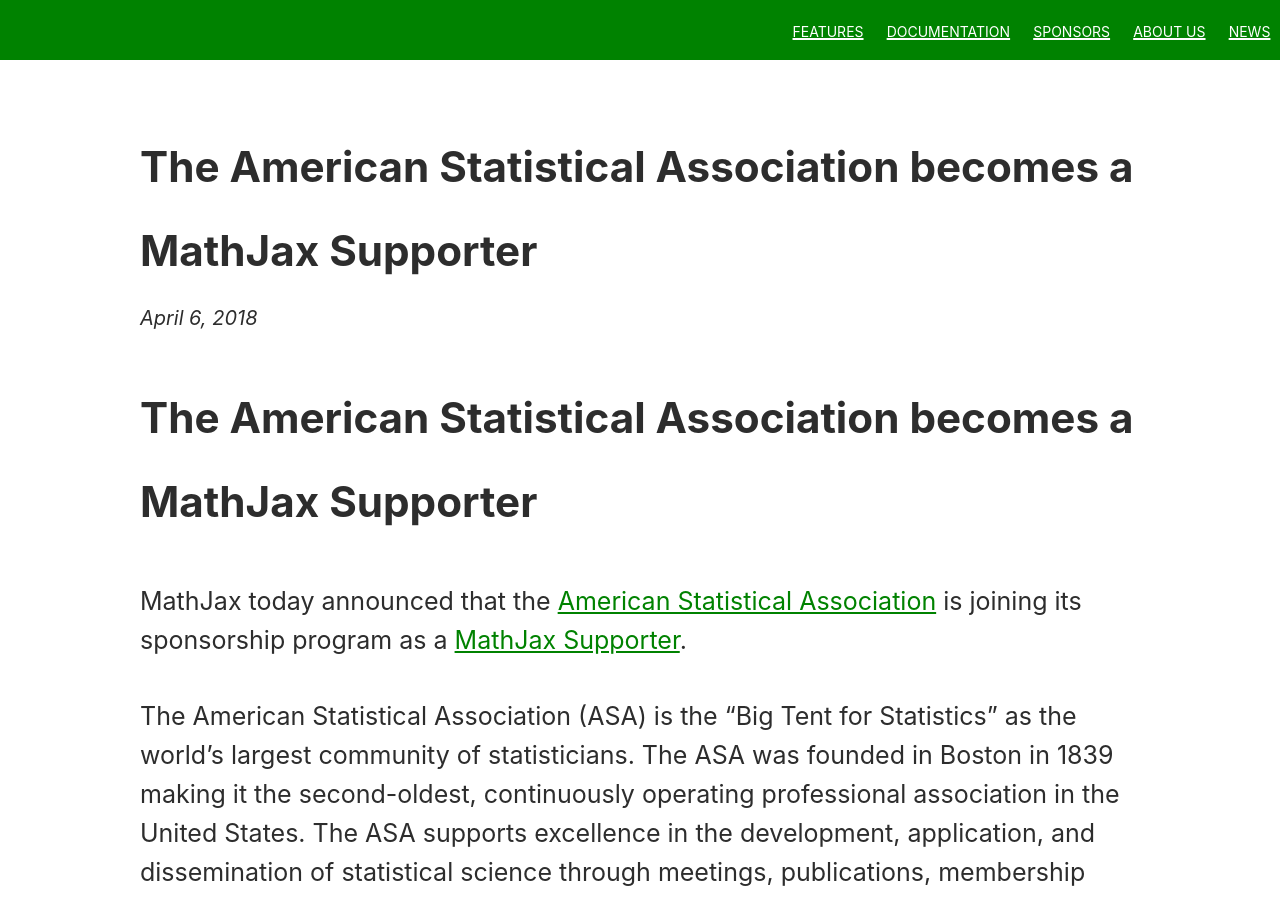
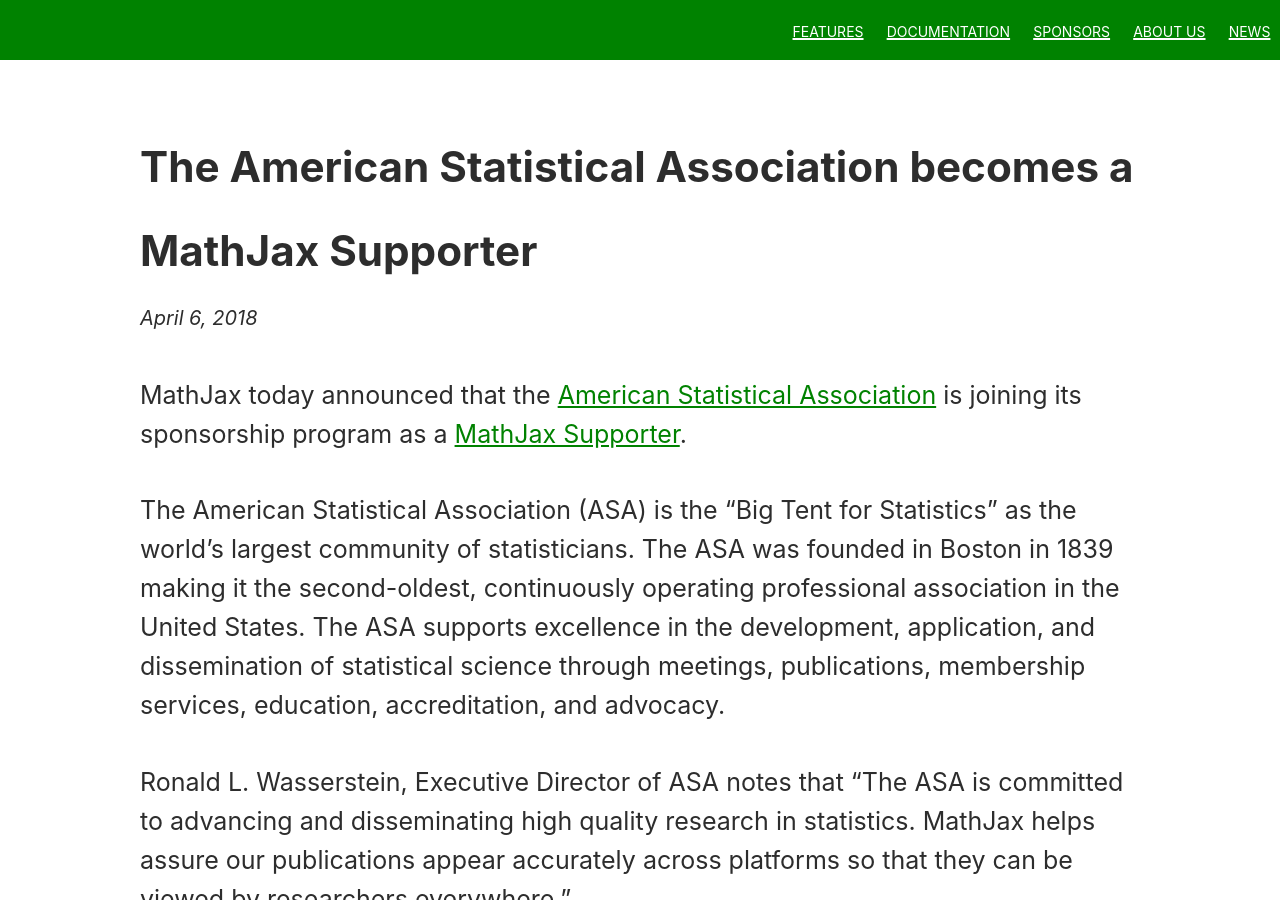
Before and after one commit to mathjax/MathJax-website, a Jekyll site: the page built from _posts/2018/2018-04-06-ASA-supports-MathJax.md, in a window 1280 px wide and 900 px high. Built offline with Jekyll 4.4.1, drawn with Linux system fonts in a browser that asks for light colours.

Commit message:
Update ASA message and add badge.  Resolves issue #84

```diff
--- a/_includes/frontpage/sponsors.html
+++ b/_includes/frontpage/sponsors.html
@@ -239,6 +239,9 @@
       <a href="http://www.redlink.com/">
         <img class="supporter-img" alt="RedLink" src="badge/sponsors/redlink.png">
       </a>
+      <a href="http://www.amstat.org/">
+        <img class="supporter-img" alt="ASA" src="badge/sponsors/ASA.png">
+      </a>
     </div>
     <h3>Friends</h3>
     <div class="cards sponsors friends">
--- a/_posts/2018/2018-04-06-ASA-supports-MathJax.md
+++ b/_posts/2018/2018-04-06-ASA-supports-MathJax.md
@@ -9,8 +9,6 @@
 published: true
 author: Davide P. Cervone
 ---
-
-# The American Statistical Association becomes a MathJax Supporter
 
 MathJax today announced that the [American Statistical
 Association](https://www.amstat.org/) is joining its sponsorship program as
```
Also changed, not shown: badge/sponsors/ASA.png (added).
